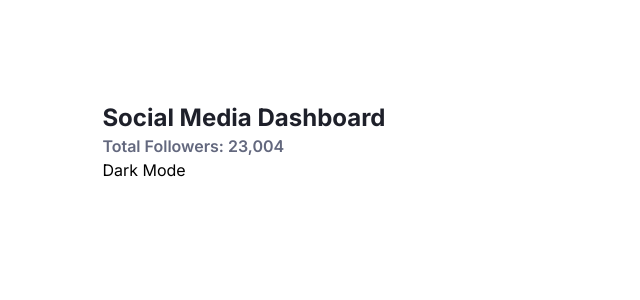
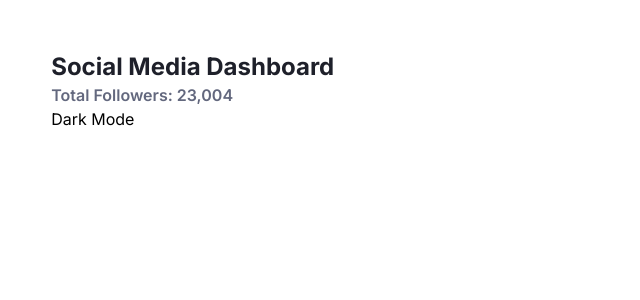
Before and after one commit to akshay-ken/rookie-project-06, a React (Vite) app: page / in a window 1280 px wide. Shown: the top 300 px of the page, without its empty margins (0-640 px from the left). Built offline with nearby package versions, Linux system fonts and the light colour scheme.

Commit message:
style: reduce padding to 4% and use flex with flex col direction

```diff
--- a/src/components/MainPage.jsx
+++ b/src/components/MainPage.jsx
@@ -2,7 +2,7 @@ import { HeaderSection } from "./HeaderSection";
 
 export function MainPage() {
   return (
-    <main className="p-[8%]">
+    <main className="p-[4%] flex flex-col">
       <HeaderSection />
     </main>
   );
```
